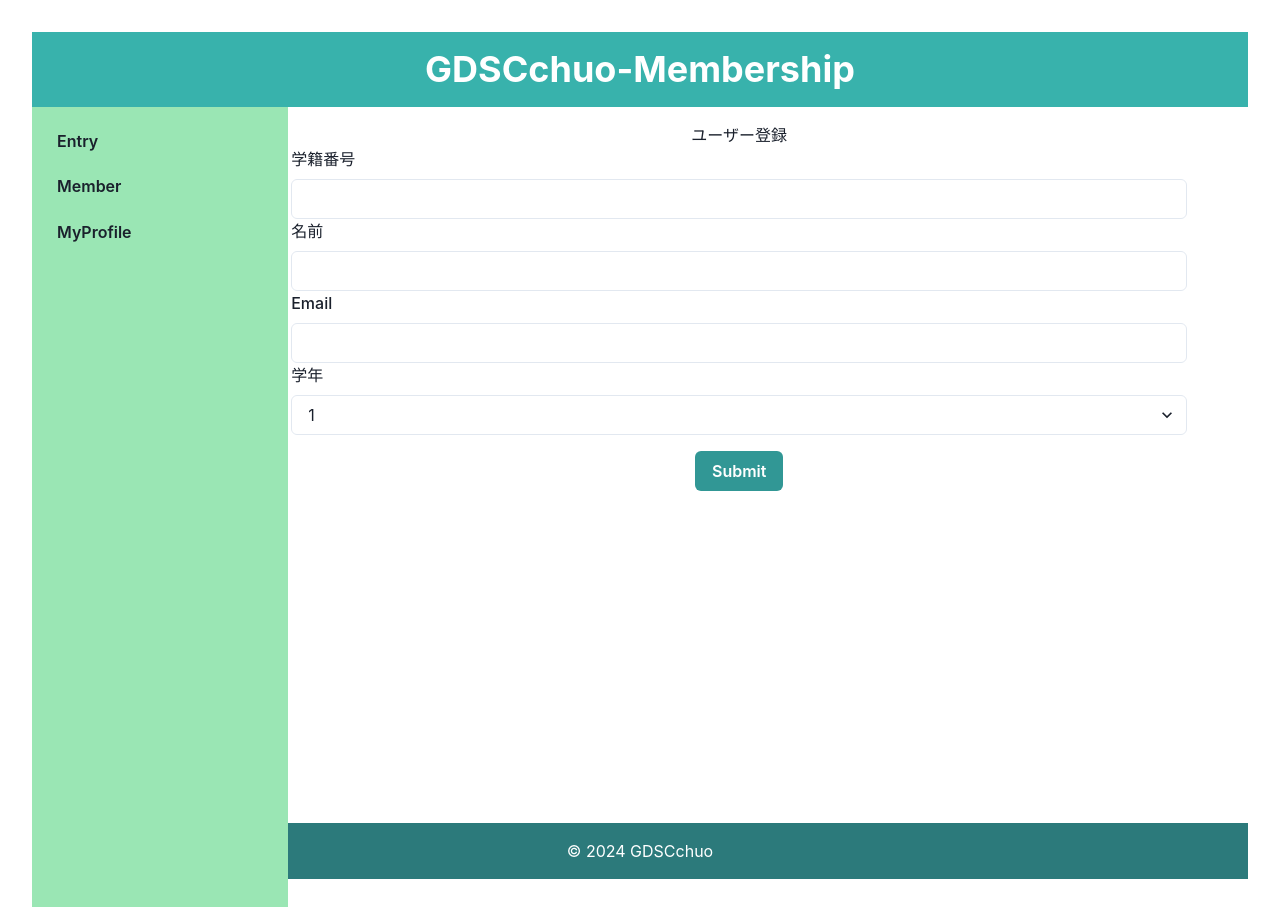
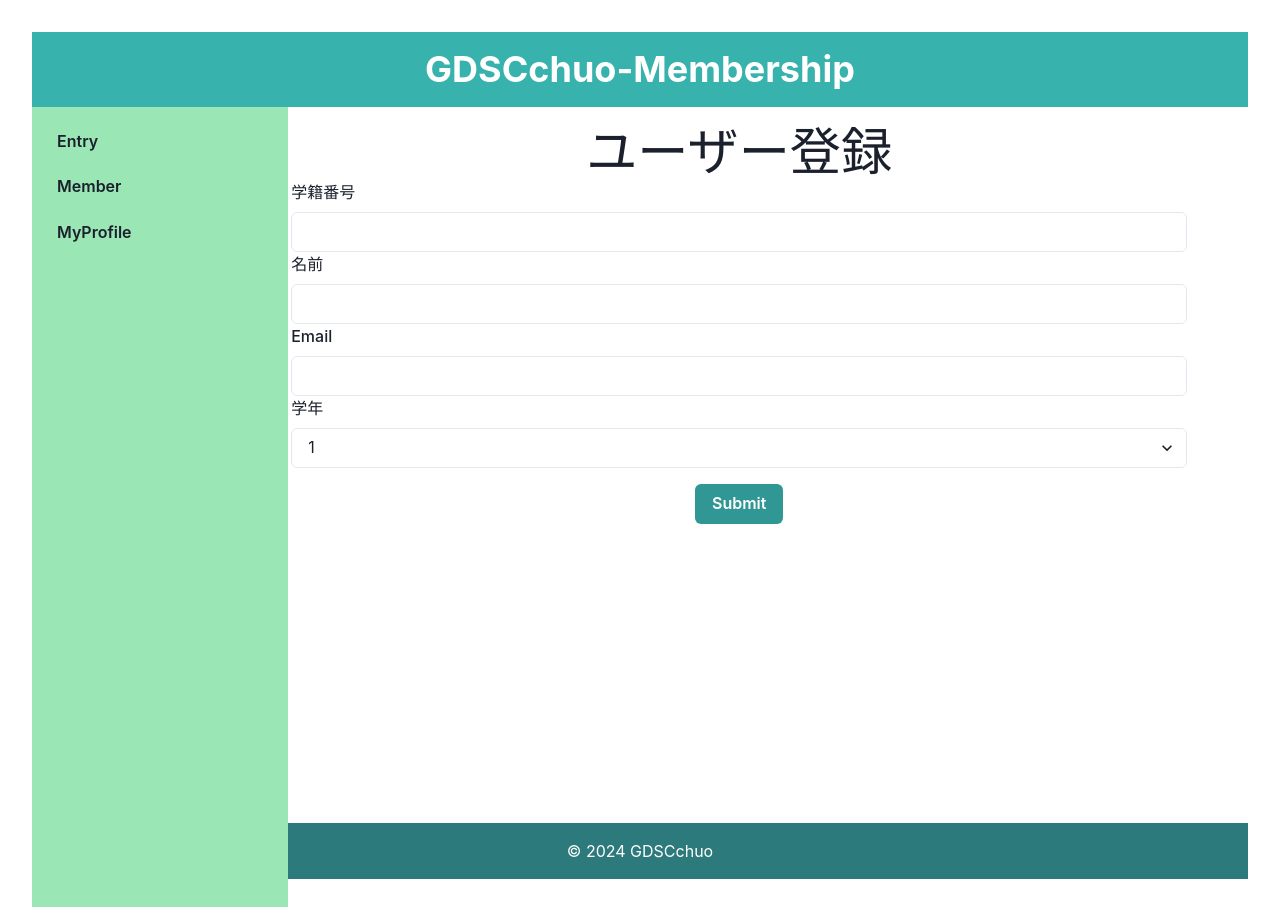
Before and after one commit to aoi20031020/react-firebase, a React (Vite) app: page / in a window 1280 px wide. Shown: the top 911 px of the page. Built offline with nearby package versions, Linux system fonts and the light colour scheme.

Commit message:
フロントエンド作った

```diff
--- a/src/pages/Entry.tsx
+++ b/src/pages/Entry.tsx
@@ -5,7 +5,7 @@ function Entry() {
   return (
     <>
       <div>
-        <h2>ユーザー登録</h2>
+        <h1>ユーザー登録</h1>
         <UserForm />
       </div>
     </>
--- a/src/pages/Member.tsx
+++ b/src/pages/Member.tsx
@@ -5,7 +5,7 @@ function Member() {
   return (
     <>
       <div>
-        <h2>登録ユーザー:</h2>
+        <h1>登録ユーザー</h1>
         <UserTable />
       </div>
     </>
--- a/src/pages/MyProfile.tsx
+++ b/src/pages/MyProfile.tsx
@@ -22,7 +22,7 @@ const MyProfile = () => {
 
   return (
     <>
-      <p>MyProfile</p>
+      <h1>MyProfile</h1>
       <Flex align="center">
         <label>学籍番号</label>
         <Input
```
